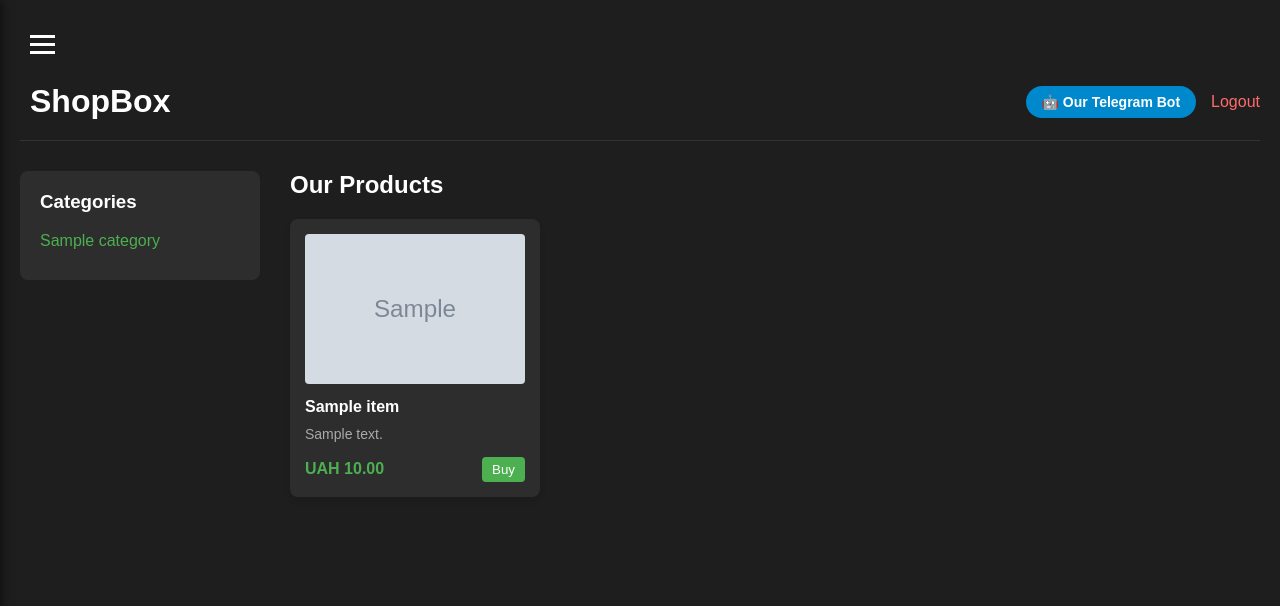
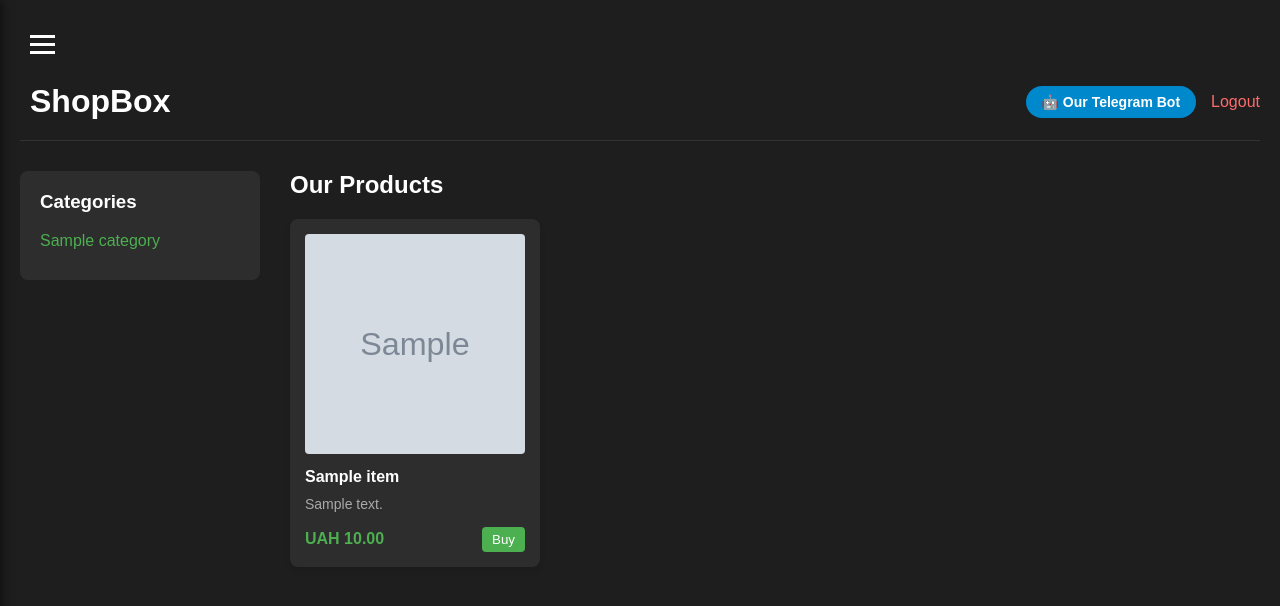
Before and after one commit to zacKerman112/final_project, a Django app: page / in a window 1280 px wide. Shown: the top 606 px of the page. Run offline with Django 5.2, Linux system fonts and the light colour scheme; a user stored in the database is signed in; tables that the repository leaves empty hold one stand-in row (values such as "Sample post"); grey boxes marked "Sample" are stand-in pictures.

Commit message:
Increase product image height

```diff
--- a/final_proj/configuration/templates/main.html
+++ b/final_proj/configuration/templates/main.html
@@ -117,7 +117,7 @@
                 {% for item in items %}
                     <div style="background-color: #2d2d2d; border-radius: 8px; padding: 15px; width: 220px; box-shadow: 0 4px 6px rgba(0,0,0,0.1);">
                         {% if item.image %}
-                            <img src="{{ item.image.url }}" alt="{{ item.name }}" style="width: 100%; height: 150px; object-fit: cover; border-radius: 4px; margin-bottom: 10px;">
+                            <img src="{{ item.image.url }}" alt="{{ item.name }}" style="width: 100%; height: 220px; object-fit: cover; border-radius: 4px; margin-bottom: 10px;">
                         {% endif %}
 
                         <h4 style="margin: 0 0 10px 0;">{{ item.name }}</h4>
```
